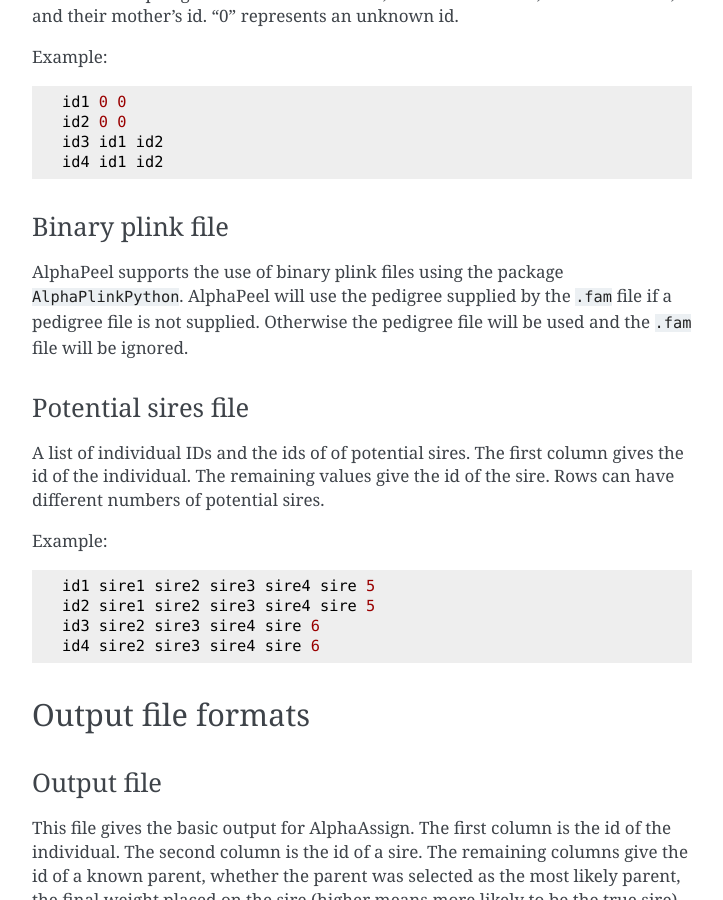
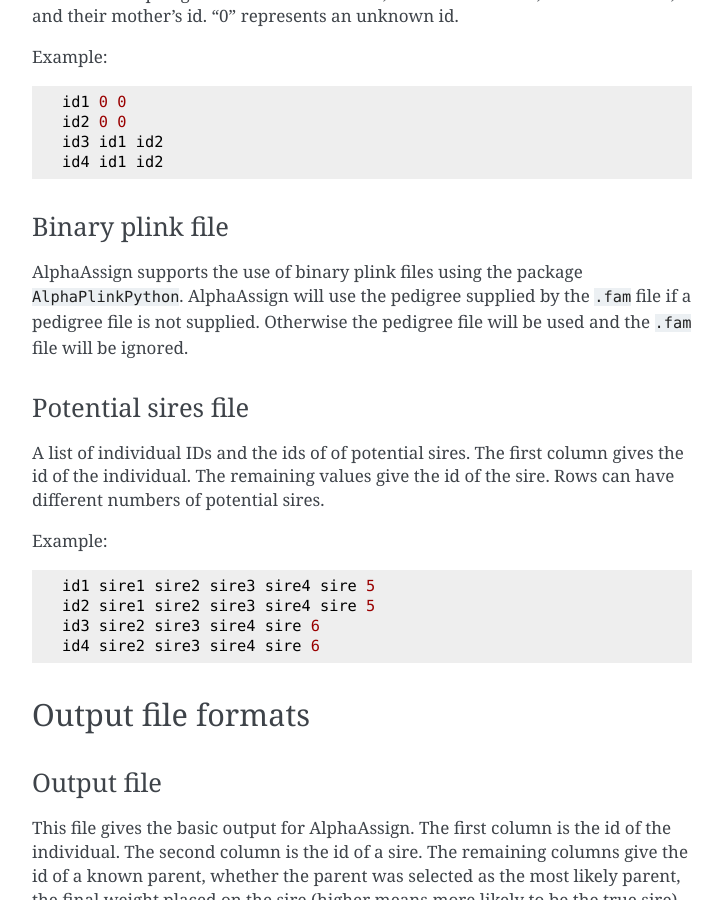
Before and after one commit to AlphaGenes/AlphaAssign, a Sphinx documentation site: the page built from docs/source/index.rst, in a window 1280 px wide and 900 px high, scrolled down 3940 px. Shown: the whole window, without its empty margins (388-1111 px from the left). Built offline with Sphinx 7.4.7, drawn with Linux system fonts in a browser that asks for light colours.

Commit message:
Updating the manual to fix typos

```diff
--- a/docs/source/index.rst
+++ b/docs/source/index.rst
@@ -160,7 +160,7 @@
 Binary plink file
 -----------------
 
-AlphaPeel supports the use of binary plink files using the package ``AlphaPlinkPython``. AlphaPeel will use the pedigree supplied by the ``.fam`` file if a pedigree file is not supplied. Otherwise the pedigree file will be used and the ``.fam`` file will be ignored.
+AlphaAssign supports the use of binary plink files using the package ``AlphaPlinkPython``. AlphaAssign will use the pedigree supplied by the ``.fam`` file if a pedigree file is not supplied. Otherwise the pedigree file will be used and the ``.fam`` file will be ignored.
 
 Potential sires file
 --------------------
```
